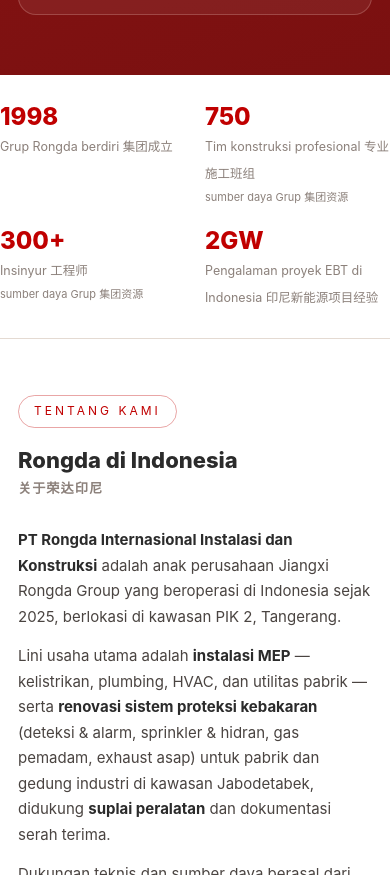
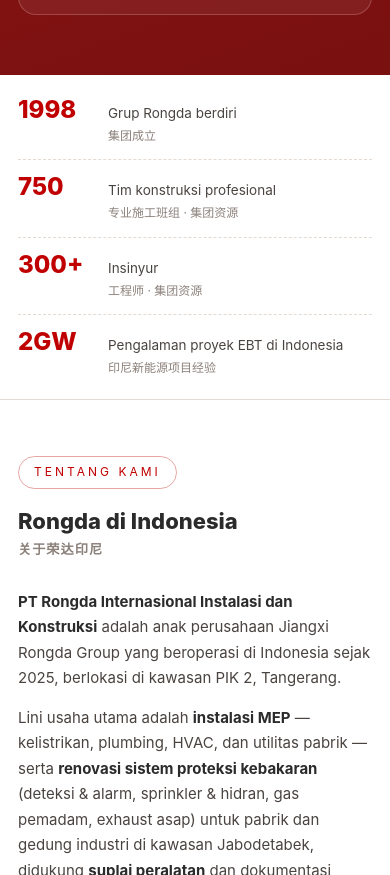
Before and after one commit to assuem/rongda-idn-site, a plain HTML site: page index.html in a window 390 px wide. Shown: the part 1253-2128 px from the top of the page. Drawn offline with Linux system fonts and the light colour scheme.

Commit message:
stats strip: stacked ID/CN lines, mobile row layout, fix wrap padding override

```diff
--- a/index.html
+++ b/index.html
@@ -120,9 +120,16 @@ section{padding:clamp(56px,8vw,96px) 0}
 .stats{background:#fff;border-bottom:1px solid var(--line)}
 .stats .row{
   display:grid;grid-template-columns:repeat(4,1fr);gap:20px;
-  padding:clamp(28px,4vw,40px) 0;
+  padding-top:clamp(28px,4vw,40px);padding-bottom:clamp(28px,4vw,40px);
 }
-@media (max-width:760px){.stats .row{grid-template-columns:repeat(2,1fr)}}
+@media (max-width:760px){
+  .stats .row{grid-template-columns:1fr;gap:0;padding-top:8px;padding-bottom:8px}
+  .stat{display:flex;align-items:baseline;gap:16px;padding:13px 0;border-bottom:1px dashed var(--line)}
+  .stat:last-child{border-bottom:none}
+  .stat b{display:block;min-width:74px;font-size:24px}
+  .stat .stxt span{display:block;font-size:13.5px;color:var(--body)}
+  .stat .stxt small{display:block;font-size:12px;color:var(--mut);margin-top:1px;word-break:keep-all}
+}
 .stat b{font-size:clamp(24px,3vw,32px);color:var(--primary);font-weight:800;display:block;line-height:1.2}
 .stat span{font-size:12.5px;color:var(--mut)}
 .stat small{display:block;font-size:11px;color:var(--mut);margin-top:2px}
@@ -364,10 +371,10 @@ h2.title .cn{display:block;font-size:.6em;color:var(--mut);font-weight:600;margi
 <!-- 统计条 -->
 <div class="stats">
   <div class="wrap row">
-    <div class="stat reveal"><b>1998</b><span>Grup Rongda berdiri 集团成立</span></div>
-    <div class="stat reveal"><b>750</b><span>Tim konstruksi profesional 专业施工班组</span><small>sumber daya Grup 集团资源</small></div>
-    <div class="stat reveal"><b>300+</b><span>Insinyur 工程师</span><small>sumber daya Grup 集团资源</small></div>
-    <div class="stat reveal"><b>2GW</b><span>Pengalaman proyek EBT di Indonesia 印尼新能源项目经验</span></div>
+    <div class="stat reveal"><b>1998</b><div class="stxt"><span>Grup Rongda berdiri</span><small>集团成立</small></div></div>
+    <div class="stat reveal"><b>750</b><div class="stxt"><span>Tim konstruksi profesional</span><small>专业施工班组 · 集团资源</small></div></div>
+    <div class="stat reveal"><b>300+</b><div class="stxt"><span>Insinyur</span><small>工程师 · 集团资源</small></div></div>
+    <div class="stat reveal"><b>2GW</b><div class="stxt"><span>Pengalaman proyek EBT di Indonesia</span><small>印尼新能源项目经验</small></div></div>
   </div>
 </div>
 
```
